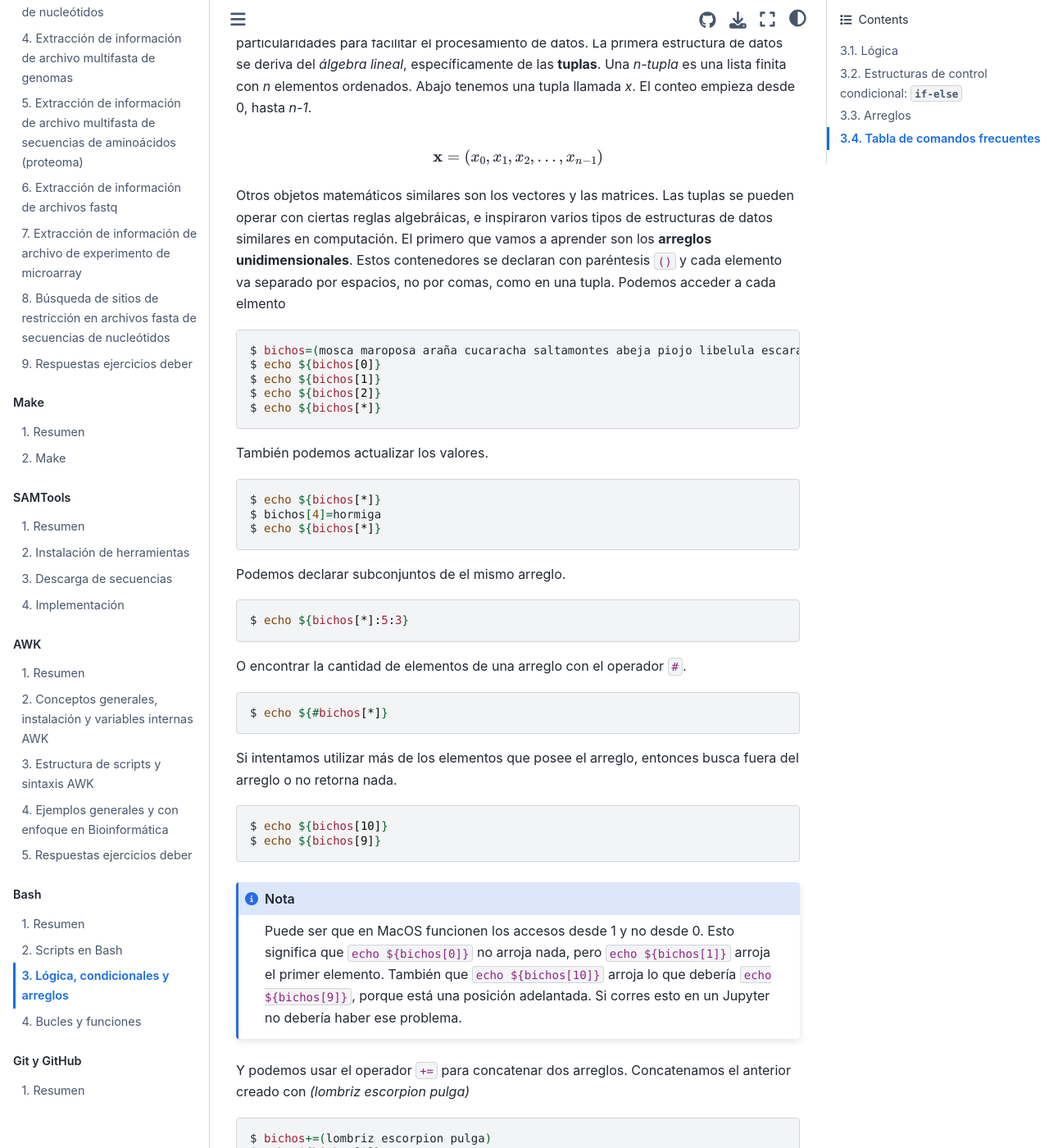
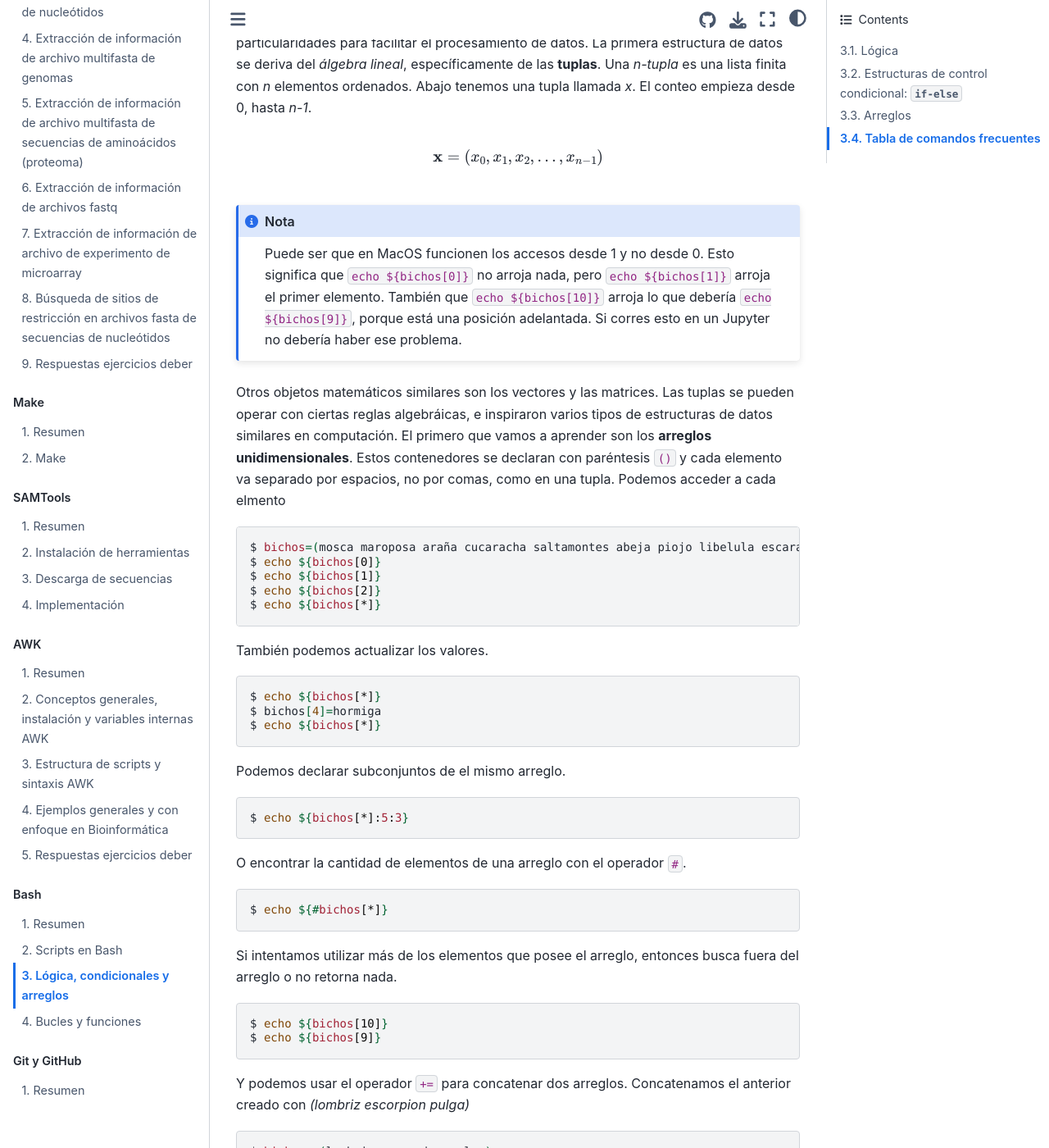
Before and after one commit to RSG-Ecuador/unix.bioinfo.rsgecuador, a Jupyter Book: the page built from content/Curso_avanzado/02_Bash/2_bash.md, in a window 1280 px wide and 1400 px high, scrolled down 4960 px. Shown: the whole window at 82% size. Built offline with Jupyter Book 1.0.4 settings and Sphinx 7.4.7 and the Sphinx Book theme 1.1.4, drawn with Linux system fonts in a browser that asks for light colours; part of the change alters nothing that is shown.

Commit message:
“actualización”

````diff
--- a/content/Curso_avanzado/02_Bash/2_bash.md
+++ b/content/Curso_avanzado/02_Bash/2_bash.md
@@ -161,6 +161,11 @@ La información puede ser procesada de manera eficiente en **estructuras de dato
 \textbf{x} = (x_0, x_1, x_2, \ldots, x_{n-1})
 ```
 
+```{admonition} Nota
+:class: note
+Puede ser que en MacOS funcionen los accesos desde 1 y no desde 0. Esto significa que `echo ${bichos[0]}` no arroja nada, pero `echo ${bichos[1]}` arroja el primer elemento. También que `echo ${bichos[10]}` arroja lo que debería `echo ${bichos[9]}`, porque está una posición adelantada. Si corres esto en un Jupyter no debería haber ese problema.
+```
+
 Otros objetos matemáticos similares son los vectores y las matrices. Las tuplas se pueden operar con ciertas reglas algebráicas, e inspiraron varios tipos de estructuras de datos similares en computación. El primero que vamos a aprender son los **arreglos unidimensionales**. Estos contenedores se declaran con paréntesis `()` y cada elemento va separado por espacios, no por comas, como en una tupla. Podemos acceder a cada elmento
 
 ```shell
@@ -188,10 +193,6 @@ Si intentamos utilizar más de los elementos que posee el arreglo, entonces busc
 ```shell
 $ echo ${bichos[10]}
 $ echo ${bichos[9]}
-```
-```{admonition} Nota
-:class: note
-Puede ser que en MacOS funcionen los accesos desde 1 y no desde 0. Esto significa que `echo ${bichos[0]}` no arroja nada, pero `echo ${bichos[1]}` arroja el primer elemento. También que `echo ${bichos[10]}` arroja lo que debería `echo ${bichos[9]}`, porque está una posición adelantada. Si corres esto en un Jupyter no debería haber ese problema.
 ```
 
 Y podemos usar el operador `+=` para concatenar dos arreglos. Concatenamos el anterior creado con *(lombriz escorpion pulga)*
````
